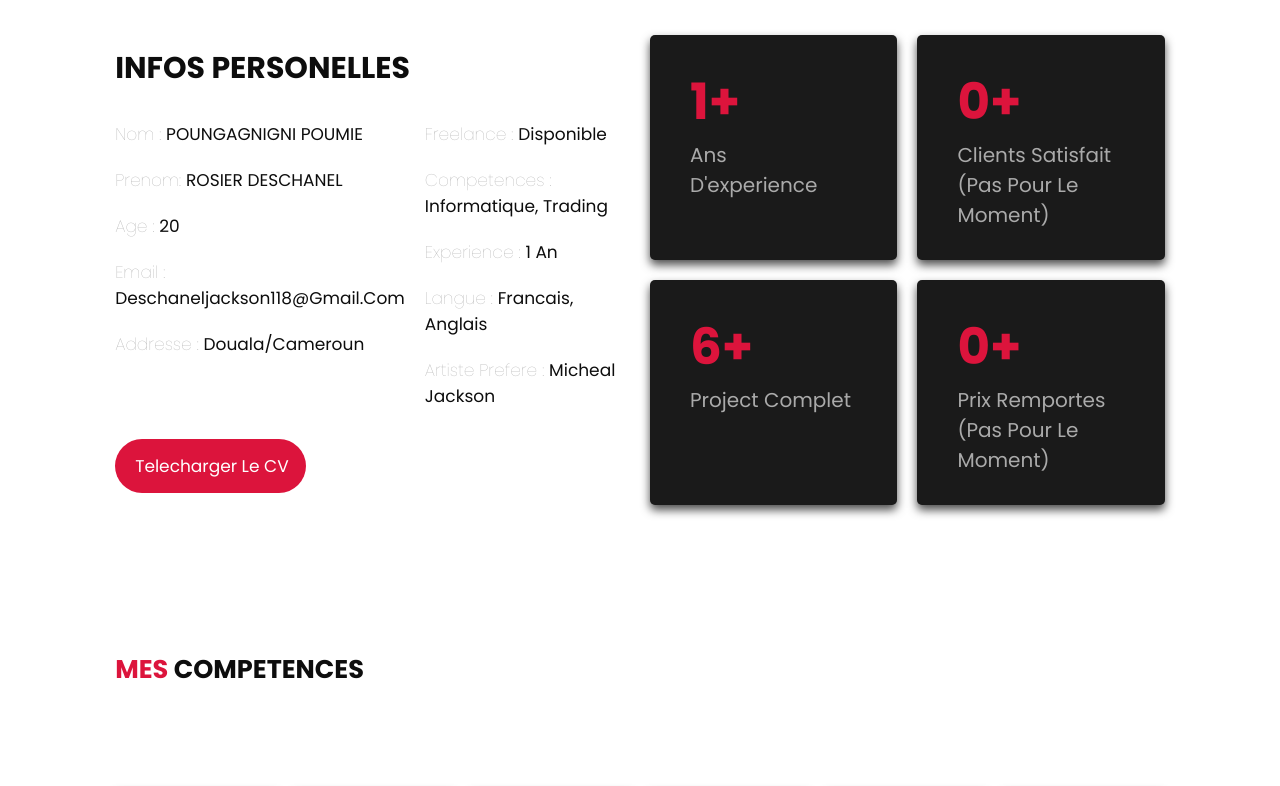
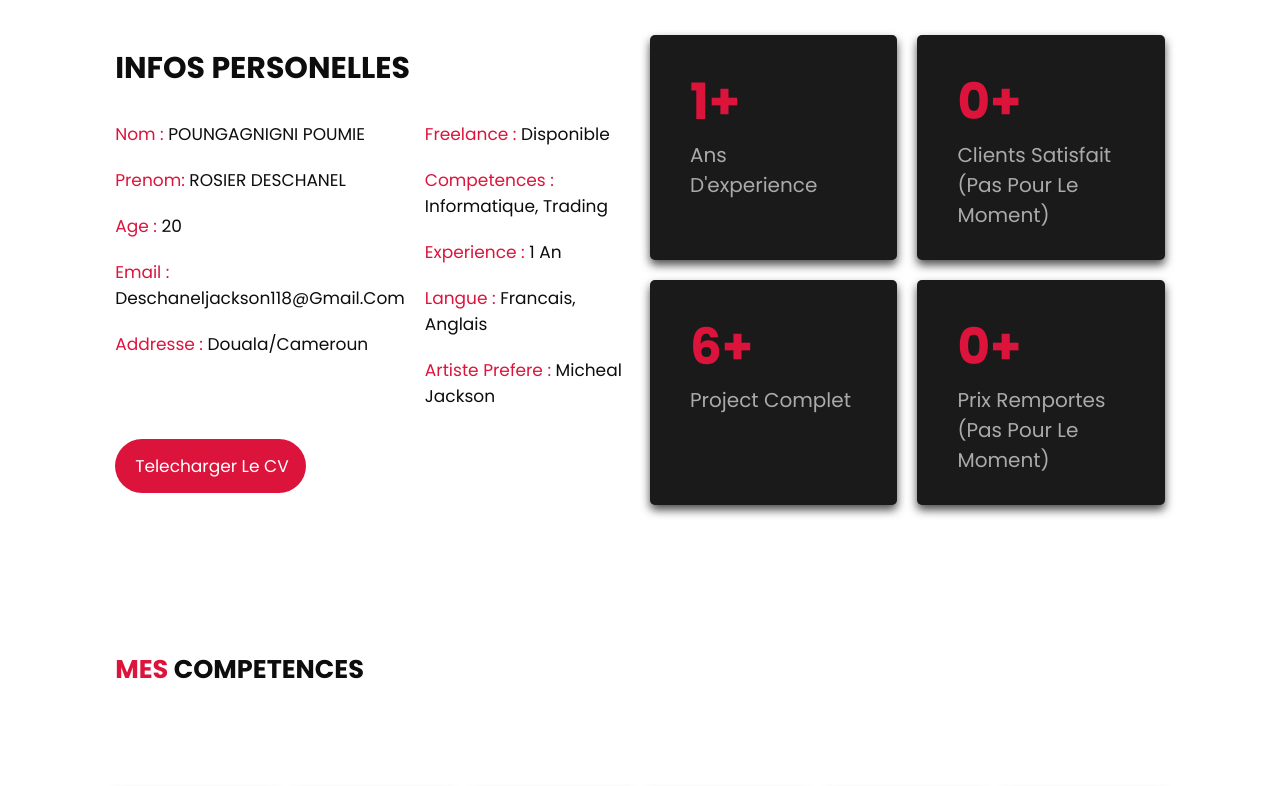
Before and after one commit to poumie237/Portfolio20, a plain HTML site: page index.html in a window 1280 px wide. Shown: the part 1000-1786 px from the top of the page. Drawn offline with Linux system fonts and the light colour scheme.

Commit message:
Update style.css

```diff
--- a/style.css
+++ b/style.css
@@ -239,8 +239,7 @@ section {
 }
 
 .a-propos .partie .info-contenu .box-contenu .box h3 span {
-    color: var(--description);
-    font-weight: lighter;
+    color: var(--crimson);
 }
 
 .a-propos .partie .compte-contenu {
```
